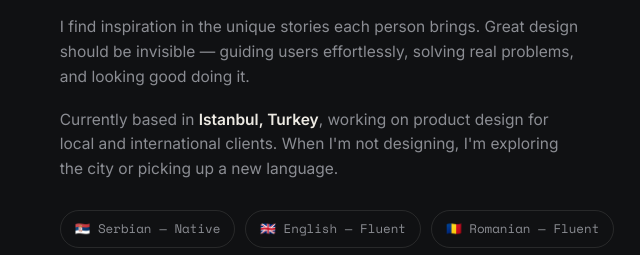
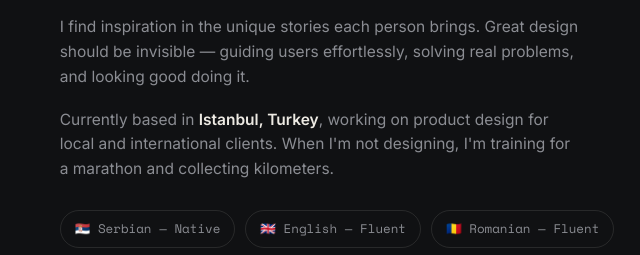
Before and after one commit to boksanaleksandar/portfolio, a plain HTML site: page index.html in a window 1280 px wide. Shown: the part 6325-6580 px from the top of the page, 563-1203 px from the left. Drawn offline with nearby package versions, Linux system fonts and the light colour scheme.

Commit message:
Update index.html

```diff
--- a/index.html
+++ b/index.html
@@ -673,7 +673,7 @@
         <h2 style="margin:14px 0 26px;font-size:clamp(28px,4vw,42px);">The person behind the pixels.</h2>
         <p>I'm <strong>Aleksandar Boksan</strong>, a self-taught product designer from Serbia. My journey started in 2017 when I began my career as a Graphic Designer. Since then, I've been freelancing and working with companies across the world, enjoying the collaborative process with clients.</p>
         <p>I find inspiration in the unique stories each person brings. Great design should be invisible — guiding users effortlessly, solving real problems, and looking good doing it.</p>
-        <p>Currently based in <strong>Istanbul, Turkey</strong>, working on product design for local and international clients. When I'm not designing, I'm exploring the city or picking up a new language.</p>
+        <p>Currently based in <strong>Istanbul, Turkey</strong>, working on product design for local and international clients. When I'm not designing, I'm training for a marathon and collecting kilometers.</p>
 
         <div class="lang-grid">
           <span class="lang-chip">🇷🇸 Serbian — Native</span>
```
